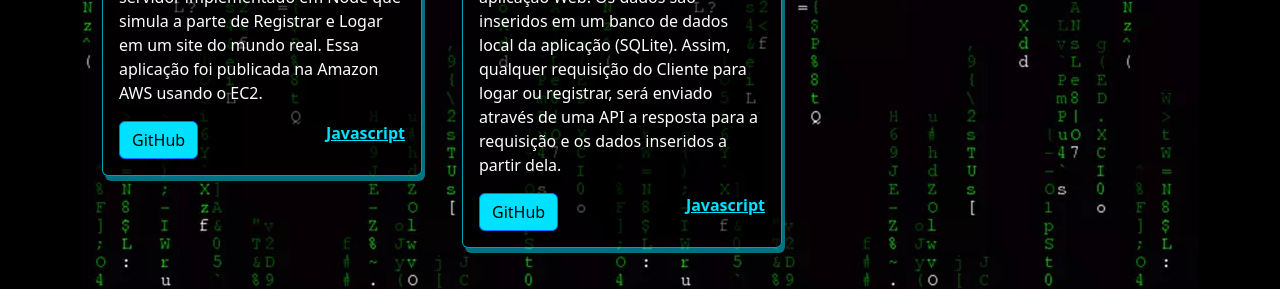
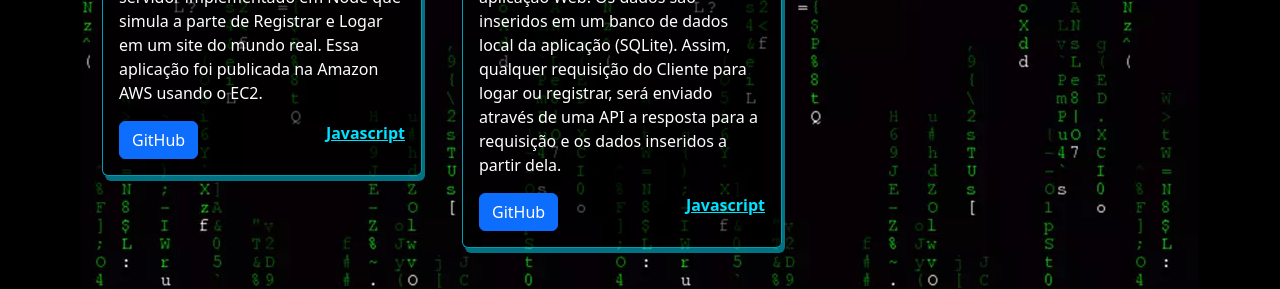
Before and after one commit to eriksonsantos/portfolio, a Next.js app: page /portfolio/ in a window 1280 px wide. Shown: the part 1860-2149 px from the top of the page. Built offline with nearby package versions, Linux system fonts and the light colour scheme.

Commit message:
insert link to repository

```diff
--- a/components/Cards/index.js
+++ b/components/Cards/index.js
@@ -1,6 +1,7 @@
 import { minHeight, minWidth, textAlign } from '@mui/system';
 import { SonyBodyCards, SonyTextCards, SonyTitleCards, SonyImgCards, SonyCards, SonyButton } from '../SonyComponents'
 import styles from './Cards.module.scss'
+import Link from 'next/link'
 
 export default function CardsPortfolio({ props }) {
   return (
@@ -12,9 +13,12 @@ export default function CardsPortfolio({ props }) {
           <SonyTextCards >
             {props.description}
           </SonyTextCards>
-          <div style={{display: 'flex', justifyContent: 'space-between'}}>
-            <SonyButton variant="primary">GitHub</SonyButton>
-            <SonyTextCards className = {styles.language}>
+          <div style={{ display: 'flex', justifyContent: 'space-between' }}>
+
+              <SonyButton href={props.link} variant="primary">GitHub</SonyButton>
+
+
+            <SonyTextCards className={styles.language}>
               {props.language}
             </SonyTextCards>
           </div>
--- a/data.js
+++ b/data.js
@@ -6,7 +6,8 @@ const dataInformation = [
         em encontrar qual faixa etária uma voz de uma pessoa se encontra. `,
         image: 'images/portfolio/img.png',
         type: 3,
-        language: 'Python'
+        language: 'Python',
+        link: 'https://github.com/eriksonsantos/CommonVoice/blob/main/main.ipynb'
     }, {
         title: 'oil-company',
         description: `Esse software foi desenvolvido para um trabalho final da materia de Automação em Tempo Real.
@@ -17,7 +18,8 @@ const dataInformation = [
       `,
         image: 'images/portfolio/img.png',
         type: 2,
-        language: 'C++'
+        language: 'C++',
+        link: 'https://github.com/eriksonsantos/oil-company'
     }, {
         title: 'PCA',
         description: `Essa aplicação têm como objetivo utilizar o algoritmo de PCA
@@ -26,7 +28,8 @@ const dataInformation = [
         Foi utilizado essa técnica para resolução de um problema de reconhecimento facial. `,
         image: 'images/portfolio/img.png',
         type: 3,
-        language: 'Python'
+        language: 'Python',
+        link: 'https://github.com/eriksonsantos/PCA/blob/main/PCA.ipynb'
     }
     , {
         title: 'KDE',
@@ -34,7 +37,8 @@ const dataInformation = [
          mlbench.spirals e ver o seu resultado perante a classificação desse tipo de problema`,
         image: 'images/portfolio/img.png',
         type: 3,
-        language: 'R'
+        language: 'R',
+        link: 'https://github.com/eriksonsantos/KDE/blob/main/kde.ipynb'
     },
     {
         title: 'gaussianMixture',
@@ -44,7 +48,8 @@ const dataInformation = [
       para ver o seu desempenho referente a porcentagem de acerto(acurácia) para os dados de testes.`,
         image: 'images/portfolio/img.png',
         type: 3,
-        language: 'R'
+        language: 'R',
+        link: 'https://github.com/eriksonsantos/gaussianMixture/blob/main/misturaGaussiana.ipynb'
     },
     {
         title: 'Clustering',
@@ -53,7 +58,8 @@ const dataInformation = [
       entre si.`,
         image: 'images/portfolio/img.png',
         type: 3,
-        language: 'R'
+        language: 'R',
+        link: 'https://github.com/eriksonsantos/Clustering/blob/main/Untitled.ipynb'
     },
     {
         title: 'Bayes',
@@ -61,7 +67,8 @@ const dataInformation = [
        foi testado em uma base de dados gerados de duas classes e observou-se o resultado perante a classificação dessas amostras`,
         image: 'images/portfolio/img.png',
         type: 3,
-        language: 'Python'
+        language: 'Python',
+        link: 'https://github.com/eriksonsantos/Bayes/blob/main/Bayes.ipynb'
     },
     {
         title: 'LSSVM',
@@ -69,7 +76,8 @@ const dataInformation = [
         a acurácia e  Matriz de Confusão.`,
         image: 'images/portfolio/img.png',
         type: 3,
-        language: 'R'
+        language: 'R',
+        link: 'https://github.com/eriksonsantos/LSSVM/blob/main/Untitled.ipynb'
     },
     {
         title: 'SVM',
@@ -78,7 +86,8 @@ const dataInformation = [
         tipos de Kernels têm para a solução final do problema.`,
         image: 'images/portfolio/img.png',
         type: 3,
-        language: 'Python e R'
+        language: 'Python e R',
+        link: 'https://github.com/eriksonsantos/SVM/blob/main/part1.ipynb'
     },
     {
         title: 'KNN',
@@ -86,7 +95,8 @@ const dataInformation = [
         a classe de uma amostra usando como base a classe dos seus K vizinhos mais próximos. `,
         image: 'images/portfolio/img.png',
         type: 3,
-        language: 'Python'
+        language: 'Python',
+        link: 'https://github.com/eriksonsantos/KNN/blob/main/Untitled.ipynb'
     },
     {
         title: 'Automatic-vault',
@@ -98,7 +108,8 @@ const dataInformation = [
       Depois disso ser feito, foi desenvolvido o código em VHDL referente o funcionamento do Cofre Automático com senha.`,
         image: 'images/portfolio/img.png',
         type: 2,
-        language: 'VHDL'
+        language: 'VHDL',
+        link: 'https://github.com/eriksonsantos/Automatic-vault'
 
     },
     {
@@ -110,7 +121,8 @@ const dataInformation = [
       `,
         image: 'images/portfolio/img.png',
         type: 3,
-        language: 'MatLab'
+        language: 'MatLab',
+        link: 'https://github.com/eriksonsantos/Traveling-Salesman'
     },
     {
         title: 'MatrixMips',
@@ -118,7 +130,8 @@ const dataInformation = [
       objetivo desse software é implementar uma calculadora que faz Soma, multiplicação e Transposta de 2 matrizes em Assembly.`,
         image: 'images/portfolio/img.png',
         type: 2,
-        language: 'Assembly'
+        language: 'Assembly',
+        link: 'https://github.com/eriksonsantos/MatrixMips/blob/main/Matriz.asm'
     },
     {
         title: 'aws-client',
@@ -127,7 +140,8 @@ const dataInformation = [
       aplicação foi publicada na Amazon AWS usando o EC2.`,
         image: 'images/portfolio/img.png',
         type: 1,
-        language: 'Javascript'
+        language: 'Javascript',
+        link: 'https://github.com/eriksonsantos/aws-client'
     },
     {
         title: 'aws-server',
@@ -137,7 +151,8 @@ const dataInformation = [
       para a requisição e os dados inseridos a partir dela.`,
         image: 'images/portfolio/img.png',
         type: 1,
-        language: 'Javascript'
+        language: 'Javascript',
+        link: 'https://github.com/eriksonsantos/aws-server'
     },
 
 ]
```
